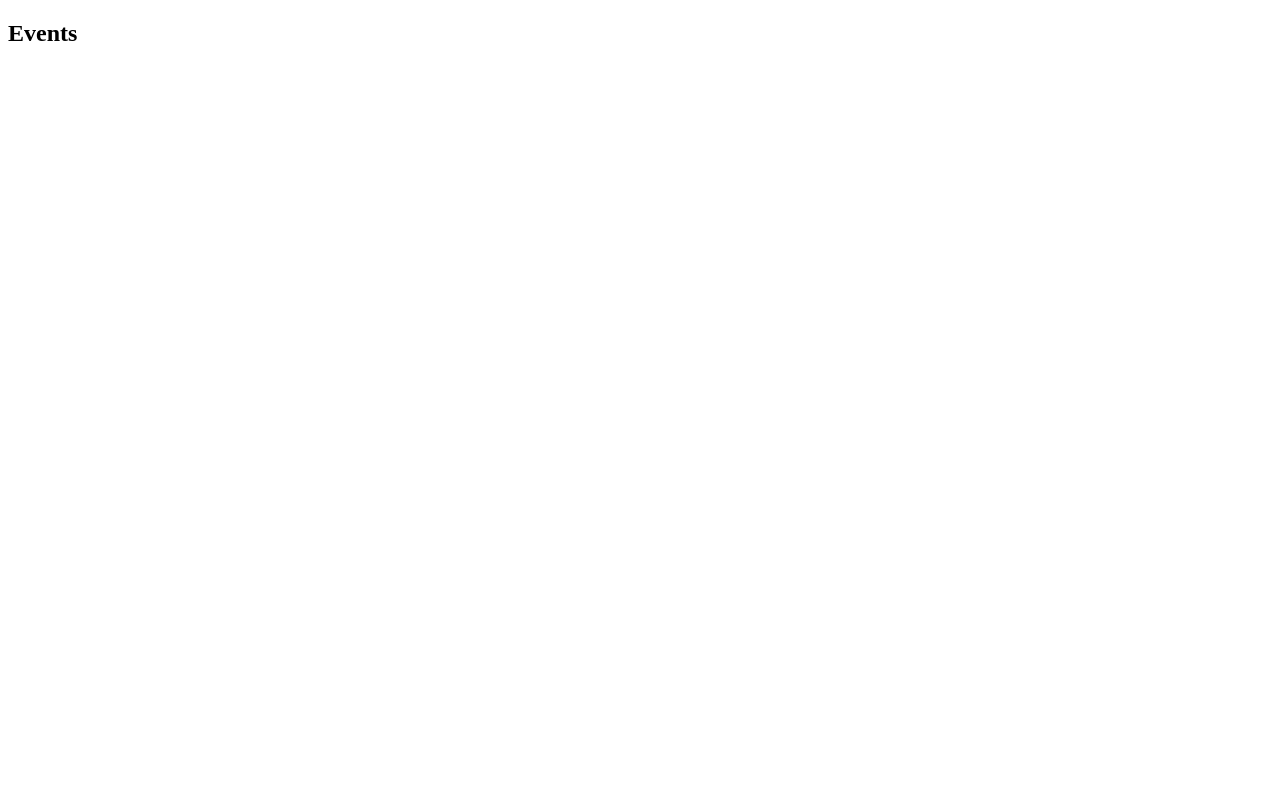
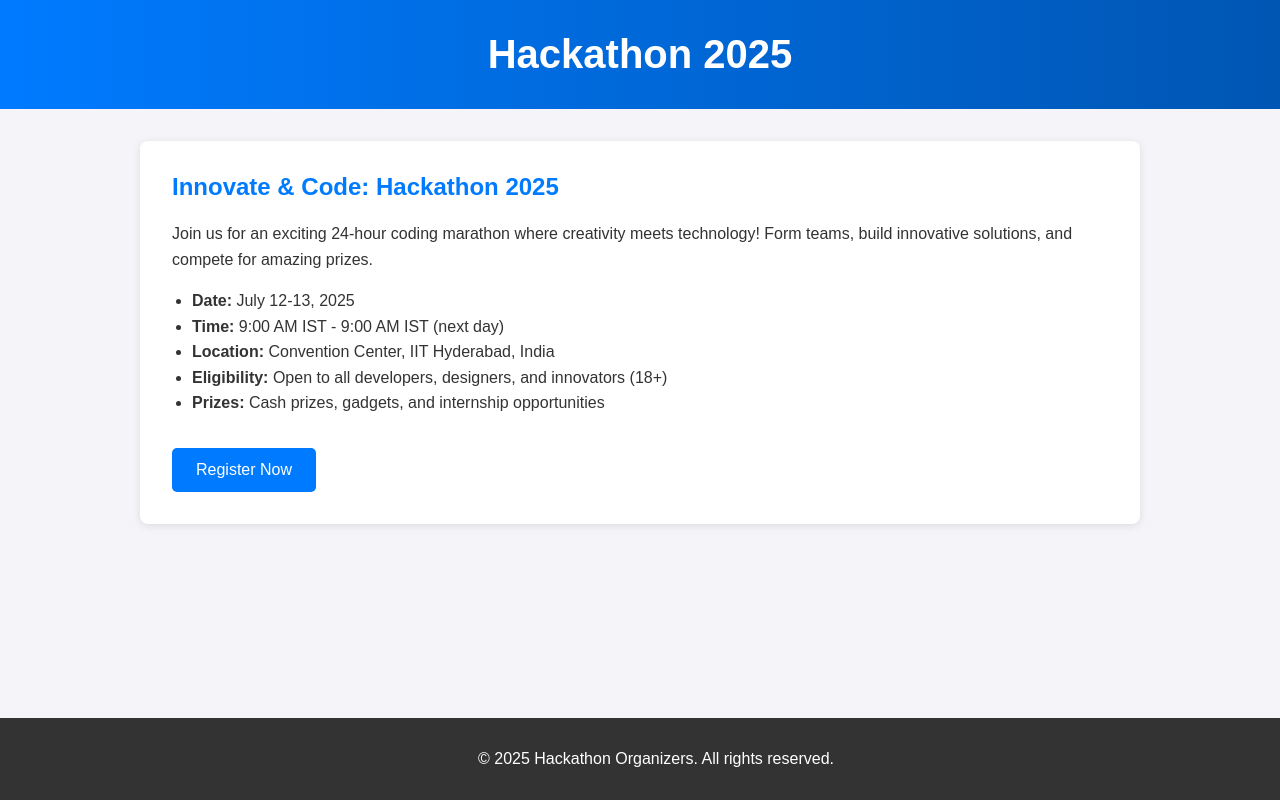
Before and after one commit to anushree200/summer-school-week1, a plain HTML site: page event-showcase/event.html in a window 1280 px wide. Drawn offline with Linux system fonts and the light colour scheme.

Commit message:
final changes

```diff
--- a/event-showcase/event.html
+++ b/event-showcase/event.html
@@ -3,9 +3,91 @@
 <head>
     <meta charset="UTF-8">
     <meta name="viewport" content="width=device-width, initial-scale=1.0">
-    <title>Document</title>
+    <title>Hackathon 2025</title>
+    <style>
+        body {
+            font-family: 'Arial', sans-serif;
+            margin: 0;
+            padding: 0;
+            background-color: #f4f4f9;
+            color: #333;
+        }
+        header {
+            background: linear-gradient(90deg, #007bff, #0056b3);
+            color: white;
+            text-align: center;
+            padding: 2rem;
+        }
+        header h1 {
+            margin: 0;
+            font-size: 2.5rem;
+        }
+        .container {
+            max-width: 1000px;
+            margin: 2rem auto;
+            padding: 0 1rem;
+        }
+        .event-card {
+            background: white;
+            border-radius: 8px;
+            box-shadow: 0 2px 8px rgba(0, 0, 0, 0.1);
+            padding: 2rem;
+            margin-bottom: 2rem;
+        }
+        .event-card h2 {
+            color: #007bff;
+            margin-top: 0;
+        }
+        .event-card p, .event-card ul {
+            line-height: 1.6;
+        }
+        .event-card ul {
+            padding-left: 20px;
+        }
+        .btn {
+            display: inline-block;
+            padding: 0.8rem 1.5rem;
+            background-color: #007bff;
+            color: white;
+            text-decoration: none;
+            border-radius: 5px;
+            margin-top: 1rem;
+            transition: background-color 0.3s;
+        }
+        .btn:hover {
+            background-color: #0056b3;
+        }
+        footer {
+            text-align: center;
+            padding: 1rem;
+            background: #333;
+            color: white;
+            position: fixed;
+            width: 100%;
+            bottom: 0;
+        }
+    </style>
 </head>
 <body>
-    <h2>Events</h2>
+    <header>
+        <h1>Hackathon 2025</h1>
+    </header>
+    <div class="container">
+        <div class="event-card">
+            <h2>Innovate & Code: Hackathon 2025</h2>
+            <p>Join us for an exciting 24-hour coding marathon where creativity meets technology! Form teams, build innovative solutions, and compete for amazing prizes.</p>
+            <ul>
+                <li><strong>Date:</strong> July 12-13, 2025</li>
+                <li><strong>Time:</strong> 9:00 AM IST - 9:00 AM IST (next day)</li>
+                <li><strong>Location:</strong> Convention Center, IIT Hyderabad, India</li>
+                <li><strong>Eligibility:</strong> Open to all developers, designers, and innovators (18+)</li>
+                <li><strong>Prizes:</strong> Cash prizes, gadgets, and internship opportunities</li>
+            </ul>
+            <a href="#register" class="btn">Register Now</a>
+        </div>
+    </div>
+    <footer>
+        <p>&copy; 2025 Hackathon Organizers. All rights reserved.</p>
+    </footer>
 </body>
 </html>
```
Also changed, not shown: event-showcase/index.html (+12 -1 lines).
